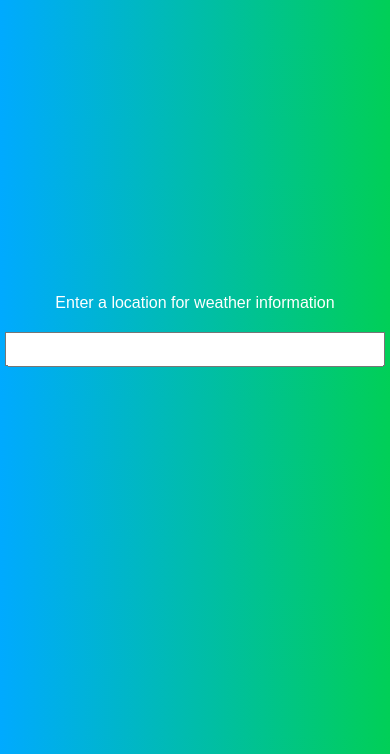
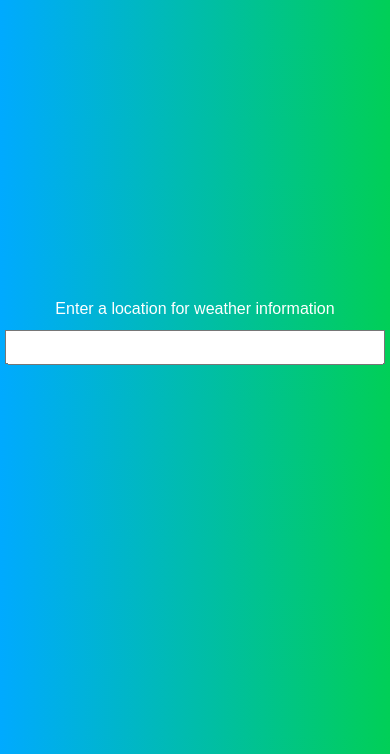
Before and after one commit to Jshuk-7/weather, a plain HTML site: page index.html in a window 390 px wide. Shown: the part 90-844 px from the top of the page. Drawn offline with Linux system fonts and the light colour scheme.

Commit message:
added-better-styles

```diff
--- a/assets/styles/style.css
+++ b/assets/styles/style.css
@@ -71,6 +71,6 @@ h4 {
 
 @media screen and (max-width: 500px) {
   form label {
-    margin: 0.75rem;
+    margin: 1rem 0 0.25rem 0;
   }
 }
```
